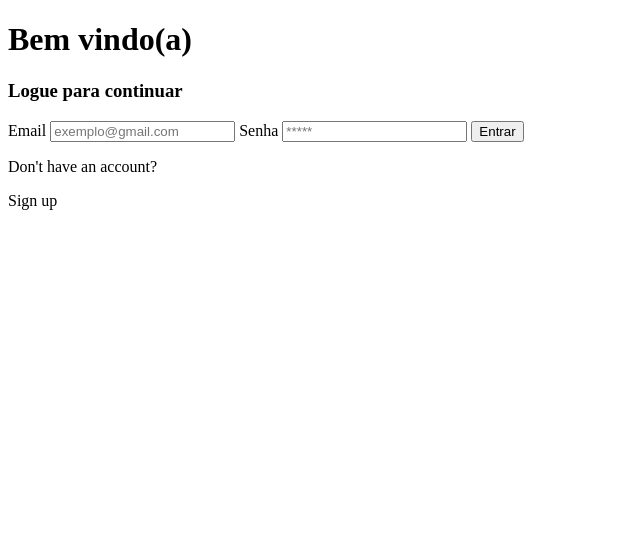
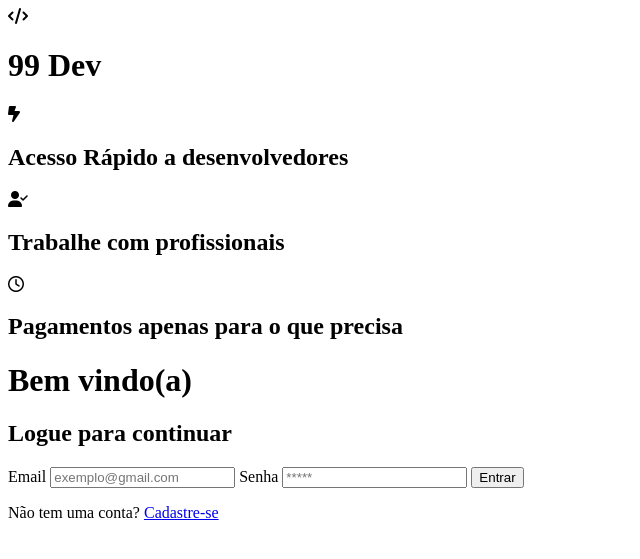
Before and after one commit to TheoNogueiraVirginio/99dev, a Python web app: template templates/login.html in a window 1280 px wide. Shown: the top 559 px of the page, without its empty margins (0-640 px from the left). Run offline with Jinja, Linux system fonts and the light colour scheme; the template is opened without the code that fills it, so the values that code supplies are empty.

Commit message:
feat(login): atualiza tela de login

```diff
--- a/templates/login.html
+++ b/templates/login.html
@@ -3,13 +3,34 @@
 <head>
     <meta charset="UTF-8">
     <meta name="viewport" content="width=device-width, initial-scale=1.0">
+    <link rel="stylesheet" href="https://cdnjs.cloudflare.com/ajax/libs/font-awesome/6.5.1/css/all.min.css">
     <title>Tela login</title>
 </head>
 <body>
     <main>
         <div>
+            <div class="logo">
+                <i class="fa-solid fa-code"></i>
+                <h1>99 Dev</h1>
+            </div>
+
+            <div class="icone">
+                <i class="fa-solid fa-bolt-lightning"></i>
+                <h2>Acesso Rápido a desenvolvedores</h1>
+            </div>
+
+            <div class="icone">
+                <i class="fa-solid fa-user-check"></i>
+                <h2>Trabalhe com profissionais</h1>
+            </div>
+            <div class="icone">
+                <i class="fa-regular fa-clock"></i>
+                <h2>Pagamentos apenas para o que precisa</h1>
+            </div>
+        </div>
+        <div class="formulario">
             <h1>Bem vindo(a)</h1>
-            <h3>Logue para continuar</h3>
+            <h2>Logue para continuar</h2>
             <form method="post]">
                 <label for="email">Email</label>
                 <input type="email" placeholder="exemplo@gmail.com" required>
@@ -17,7 +38,9 @@
                 <input type="password" placeholder="*****" required>
                 <button type="submit">Entrar</button>
             </form>
-            <p>Don't have an account?</p> <a>Sign up</a>
+            <p>Não tem uma conta?
+                <a href="cadastro.html">Cadastre-se</a>
+            </p>
         </div>
     </main>
 </body>
```
